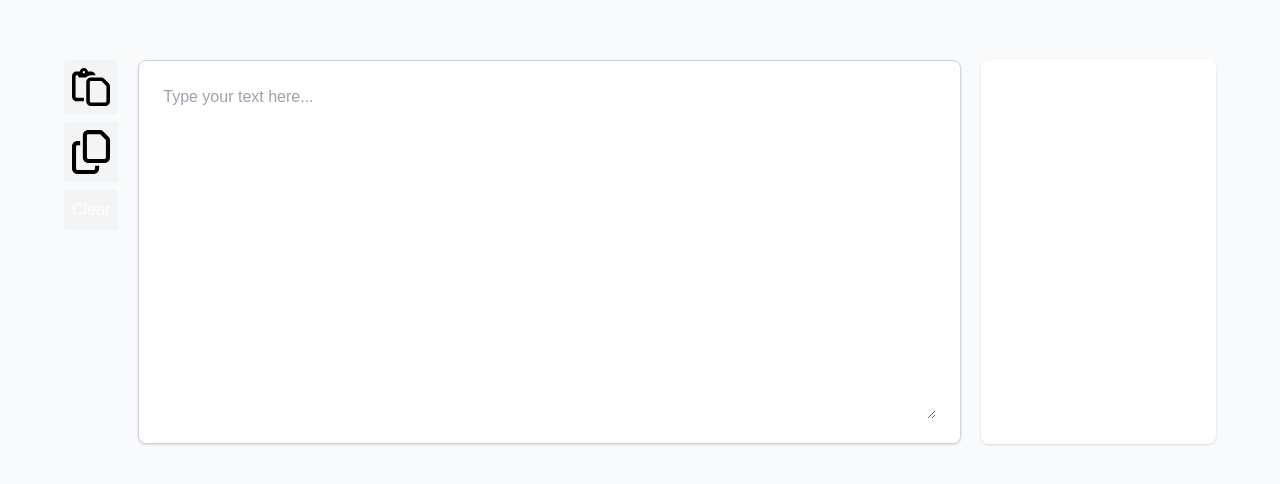
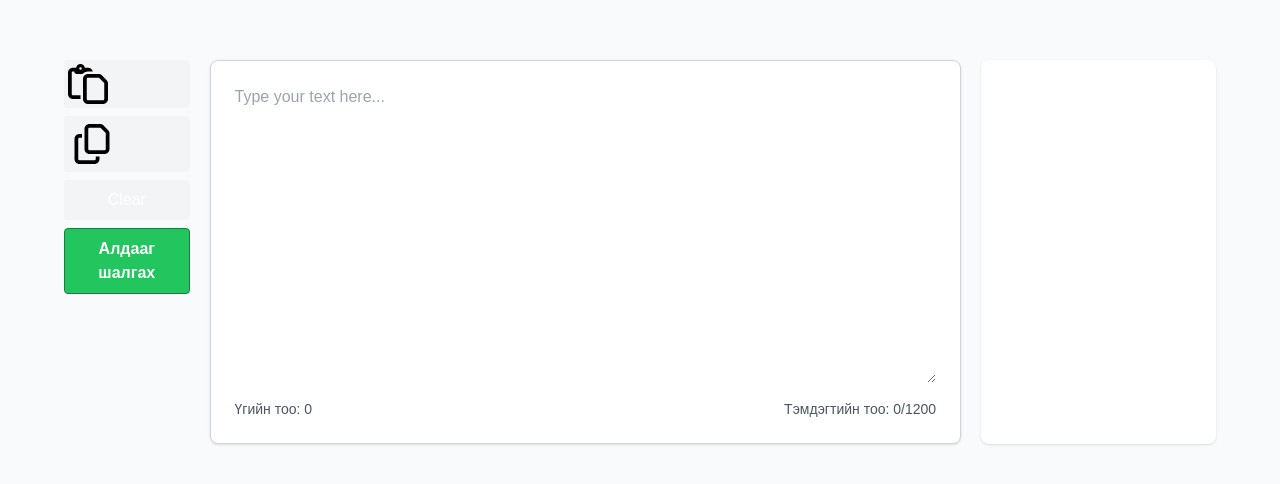
Before and after one commit to Artistry449/data-classifier-ml, a Next.js app: page / in a window 1280 px wide. Shown: the part 148-632 px from the top of the page. Built offline with nearby package versions, Linux system fonts and the light colour scheme.

Commit message:
word char count

```diff
--- a/app/page.tsx
+++ b/app/page.tsx
@@ -37,20 +37,28 @@ const HomePage = () => {
     setText("");
   };
 
+  const handleCheck = () => {
+
+  }
+
+  const wordCount = text.trim().split(/\s+/).filter((word) => word).length;
+  const charCount = text.replace(/\s/g, "").length;
+
   return (
     <div className="bg-gray-50 flex items-center justify-center h-screen">
       <div className="flex flex-col md:flex-row w-full h-full max-w-6xl max-h-96">
         <div className="w-full flex h-full">
           <div className="flex flex-col space-y-2 mr-5">
-            <button
+          <button
               onClick={handlePaste}
-              className={`bg-gray-100 p-2 rounded hover:bg-gray-200 ${
+              className={`bg-gray-100 p-1 rounded hover:bg-gray-200 ${
                 !isClipboardAvailable ? "cursor-not-allowed opacity-50" : ""
               }`}
               disabled={!isClipboardAvailable}
             >
-              <img src="paste-regular.svg" />
-            </button>
+              <img src="paste-regular.svg" alt="Paste" className="w-10 h-10" />
+          </button>
+
             <button
               onClick={handleCopy}
               className={`bg-gray-100 p-2 rounded hover:bg-gray-200 ${
@@ -58,7 +66,7 @@ const HomePage = () => {
               }`}
               disabled={!isClipboardAvailable}
             >
-              <img src="copy-regular.svg" />
+              <img src="copy-regular.svg" alt="Copy" className="w-10 h-10" />
             </button>
             <button
               onClick={handleClear}
@@ -66,15 +74,42 @@ const HomePage = () => {
             >
               Clear
             </button>
+
+            <button
+              onClick={handleCheck}
+              className="bg-green-500 hover:bg-green-700 text-white font-bold py-2 px-4 border border-green-700 rounded "
+            >
+              Алдааг шалгах
+            </button>
           </div>
           <div className="flex flex-col w-full border border-gray-300 rounded resize-none bg-white rounded-lg shadow p-6 h-full">
-            <textarea
+            {/* <textarea
               placeholder="Type your text here..."
               value={text}
               onChange={(e) => setText(e.target.value)}
+              maxLength={10}
               className="w-full h-full outline-none"
-            />
+            /> */}
+            <textarea
+  placeholder="Type your text here..."
+  value={text}
+  onChange={(e) => {
+    const input = e.target.value;
+    setText(input.slice(0, 1200));
+  }}
+  maxLength={1200}
+  className="w-full h-full outline-none"
+/>
+
+        <div className="flex justify-between mt-4 text-sm text-gray-600">
+            <div>Үгийн тоо: {wordCount}</div>
+            <div>
+              Тэмдэгтийн тоо: {charCount}/1200
+            </div>
           </div>
+          </div>
+
+
         </div>
 
         <div className="w-full md:w-1/4 ml-5 border-gray-200 p-4 bg-white rounded-lg shadow p-6">
```
